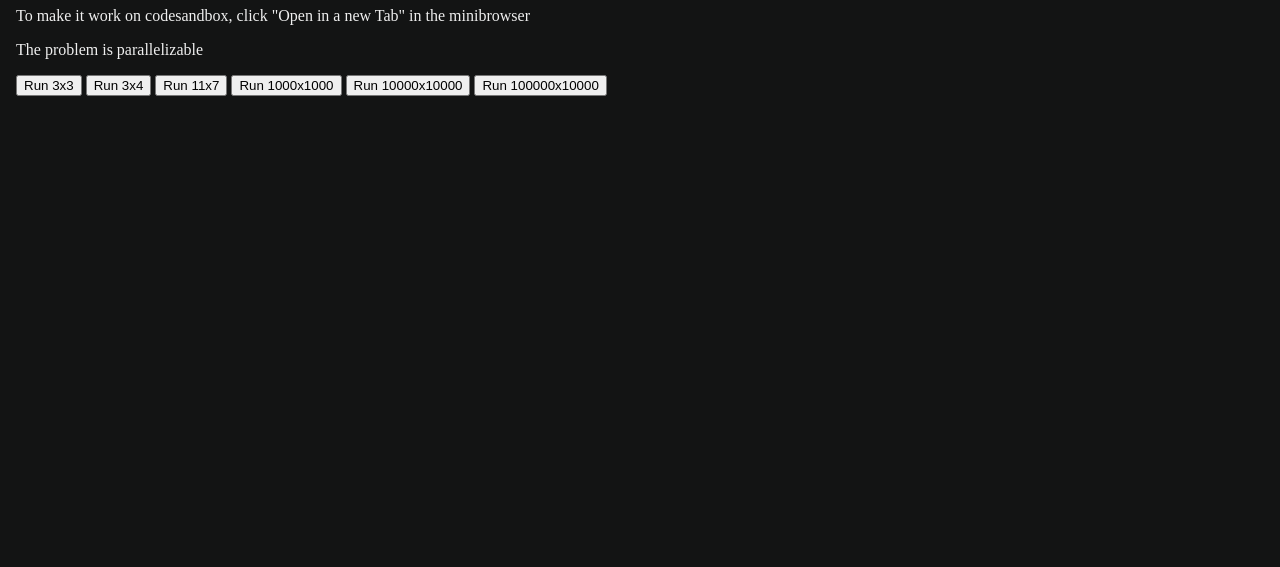
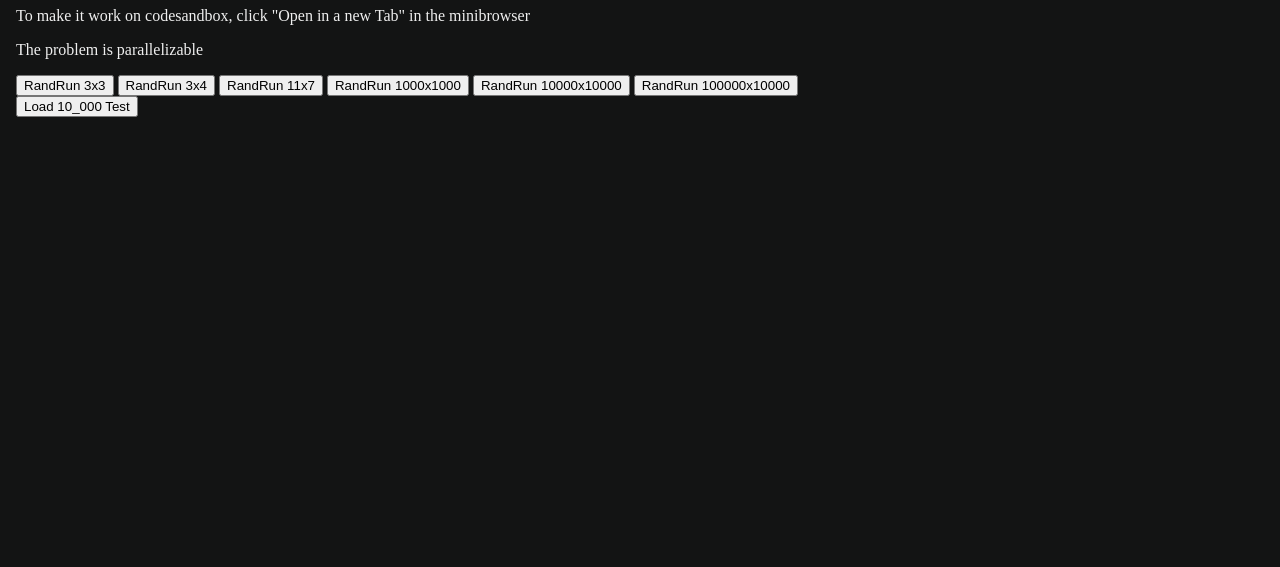
Before and after one commit to nestoralonso/snail-server2, a website: page index.html in a window 1280 px wide. Shown: the part 233-800 px from the top of the page. Drawn offline with Linux system fonts and the light colour scheme.

```diff
--- a/clientMain.js
+++ b/clientMain.js
@@ -23,3 +23,22 @@
   });
   console.log("🤑 res", res.length)
 }
+
+
+/** @type {NodeListOf<HTMLButtonElement>} */
+const bigTestButton = document.querySelectorAll(".run-big-test");
+bigTestButton.forEach(b => b.addEventListener("click", runBigTest));
+
+async function loadIntArrayTestCase() {
+  const inputJson = await (await fetch("/fixtures/10_000/input.json.bin")).json();
+  const outputJson = await (await fetch("/fixtures/10_000/output.json.bin")).json();
+
+  const input = createCMatrix(inputJson);
+  const output = createArray(outputJson);
+  return { input, output };
+}
+
+async function runBigTest(e) {
+  const {input, output} = await loadIntArrayTestCase();
+  console.log({input, output})
+}
--- a/index.html
+++ b/index.html
@@ -31,14 +31,18 @@
         The problem is parallelizable
       </p>
 
-      <button class="run-test" data-rows="3" data-cols="3">Run 3x3</button>
-      <button class="run-test" data-rows="3" data-cols="4">Run 3x4</button>
-      <button class="run-test" data-rows="11" data-cols="7">Run 11x7</button>
-      <button class="run-test" data-rows="1000" data-cols="1000">Run 1000x1000</button>
-      <button class="run-test" data-rows="10000" data-cols="10000">Run 10000x10000</button>
-      <button class="run-test" data-rows="100000" data-cols="10000">Run 100000x10000</button>
+      <div>
+        <button class="run-test" data-rows="3" data-cols="3">RandRun 3x3</button>
+        <button class="run-test" data-rows="3" data-cols="4">RandRun 3x4</button>
+        <button class="run-test" data-rows="11" data-cols="7">RandRun 11x7</button>
+        <button class="run-test" data-rows="1000" data-cols="1000">RandRun 1000x1000</button>
+        <button class="run-test" data-rows="10000" data-cols="10000">RandRun 10000x10000</button>
+        <button class="run-test" data-rows="100000" data-cols="10000">RandRun 100000x10000</button>
+      </div>
 
-      </p>
+      <div>
+        <button class="run-big-test">Load 10_000 Test</button>
+      </div>
     </div>
 
     <div id="report">
```
Also changed, not shown: 1 other file.
